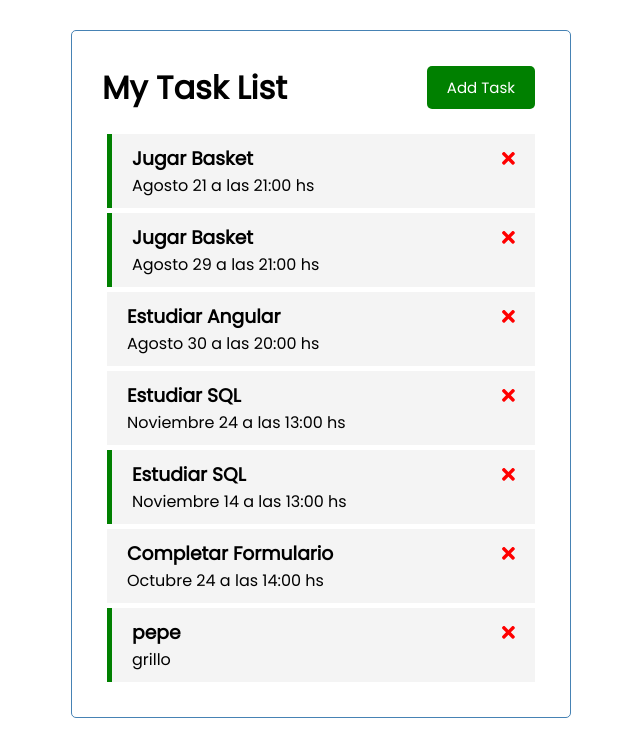
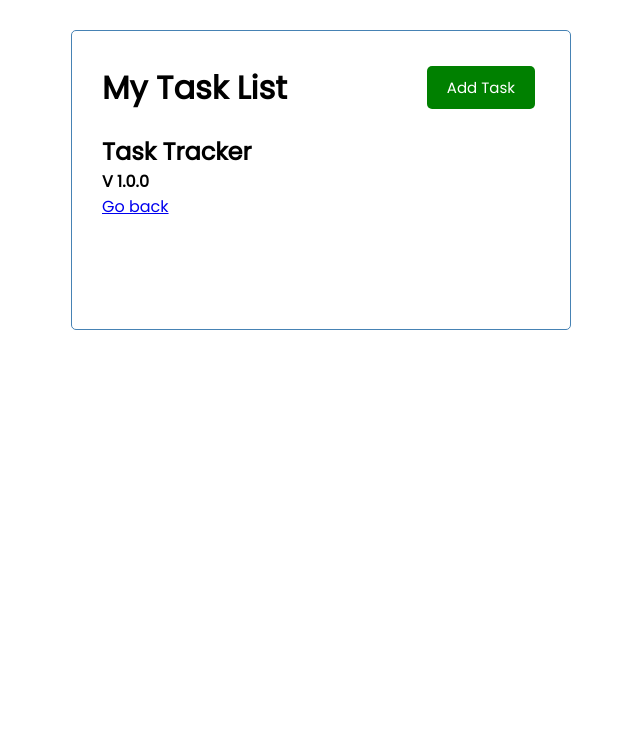
Before and after one commit to groialeonardo/task-list, an Angular app: page /about in a window 1280 px wide. Shown: the top 756 px of the page, without its empty margins (319-959 px from the left). Built offline with nearby package versions, Linux system fonts and the light colour scheme; data requests are answered from the project's data file.

Commit message:
Se agrega componente About y RoutesModule

```diff
--- a/db.json
+++ b/db.json
@@ -4,7 +4,7 @@
       "id": 1,
       "text": "Jugar Basket",
       "day": "Agosto 21 a las 21:00 hs",
-      "reminder": true
+      "reminder": false
     },
     {
       "id": 2,
@@ -15,7 +15,7 @@
     {
       "text": "Estudiar Angular",
       "day": "Agosto 30 a las 20:00 hs",
-      "reminder": false,
+      "reminder": true,
       "id": 3
     },
     {
@@ -27,13 +27,13 @@
     {
       "text": "Estudiar SQL",
       "day": "Noviembre 14 a las 13:00 hs",
-      "reminder": true,
+      "reminder": false,
       "id": 5
     },
     {
       "text": "Completar Formulario",
       "day": "Octubre 24 a las 14:00 hs",
-      "reminder": false,
+      "reminder": true,
       "id": 6
     },
     {
--- a/src/app/app.component.html
+++ b/src/app/app.component.html
@@ -1,7 +1,8 @@
 <div class="container">
 
   <app-header></app-header>
+  <router-outlet></router-outlet>
 
-  <app-tasks></app-tasks>
+
 
 </div>
--- a/src/app/app.module.ts
+++ b/src/app/app.module.ts
@@ -2,6 +2,7 @@
 import { BrowserModule } from '@angular/platform-browser';
 import { HttpClientModule } from '@angular/common/http'
 import { FormsModule } from '@angular/forms';
+import { Routes, RouterModule } from '@angular/router';
 
 
 import { FontAwesomeModule } from '@fortawesome/angular-fontawesome';
@@ -11,8 +12,13 @@
 import { TasksComponent } from './components/tasks/tasks.component';
 import { TaskItemComponent } from './components/task-item/task-item.component';
 import { AddTaskComponent } from './components/add-task/add-task.component';
+import { AboutComponent } from './components/about/about.component';
 
-//Para commit
+const appRoutes:Routes = [
+  {path:'', component:TasksComponent},
+  {path:'about', component:AboutComponent}
+
+]
 
 @NgModule({
   declarations: [
@@ -21,13 +27,15 @@
     ButtonComponent,
     TasksComponent,
     TaskItemComponent,
-    AddTaskComponent
+    AddTaskComponent,
+    AboutComponent
   ],
   imports: [
     BrowserModule,
     FontAwesomeModule,
     HttpClientModule,
-    FormsModule
+    FormsModule,
+    RouterModule.forRoot(appRoutes, {enableTracing:true})
   ],
   providers: [],
   bootstrap: [AppComponent]
--- /dev/null
+++ b/src/app/components/about/about.component.html
@@ -0,0 +1,5 @@
+<div>
+  <h2>Task Tracker</h2>
+  <h4>V 1.0.0</h4>
+  <a routerLink="/">Go back</a>
+</div>
--- /dev/null
+++ b/src/app/components/about/about.component.ts
@@ -0,0 +1,15 @@
+import { Component, OnInit } from '@angular/core';
+
+@Component({
+  selector: 'app-about',
+  templateUrl: './about.component.html',
+  styleUrls: ['./about.component.css']
+})
+export class AboutComponent implements OnInit {
+
+  constructor() { }
+
+  ngOnInit(): void {
+  }
+
+}
```
Also changed, not shown: src/app/components/about/about.component.css (added), 1 other file (tests, documents, lock files or other folders).
